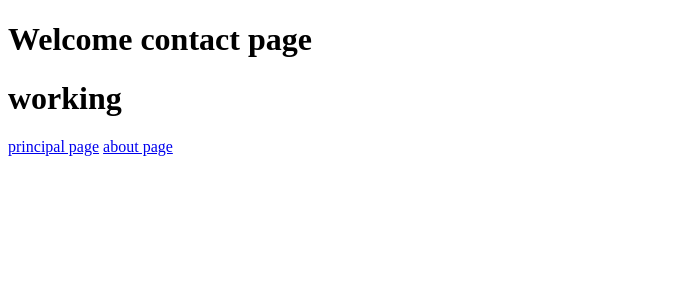
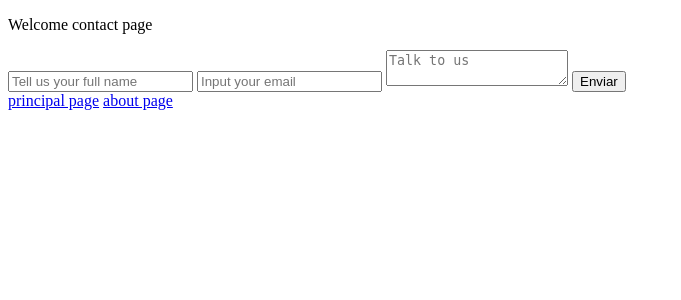
Before and after one commit to GersonEmanuel/ecommerce, a Django app: page /ecommerce/contactpage/ in a window 1280 px wide. Shown: the top 300 px of the page, without its empty margins (0-681 px from the left). Run offline with Django 5.2, Linux system fonts and the light colour scheme.

Commit message:
changing lay

```diff
--- a/ecommerce/templates/contact_page.html
+++ b/ecommerce/templates/contact_page.html
@@ -6,8 +6,21 @@
     <title>{{title}}</title>
   </head>
   <body>
-    <h1>{{content}}</h1>
-    <h1>working</h1>
+    <div class='container'>
+      <div class='row'>
+          <div class='col'>
+              <p>{{ content }}</p>
+              <div class='col-sm-6 col-12'>
+              <form method='POST'> {% csrf_token %}
+                  <input type='text' class='form-control' name='fullname 'placeholder='Tell us your full name'>
+                  <input type='email' class='form-control' name='email' placeholder='Input your email'>
+                  <textarea name='content' class='form-control' placeholder='Talk to us'></textarea>
+                  <button type='submit' class='btn btn-default'>Enviar</button>
+              </form>
+              </div>
+          </div>
+      </div>
+    </div>
     <a href="{%url 'home'%}">principal page</a>
     <a href="{%url 'about'%}">about page</a>
 
```
